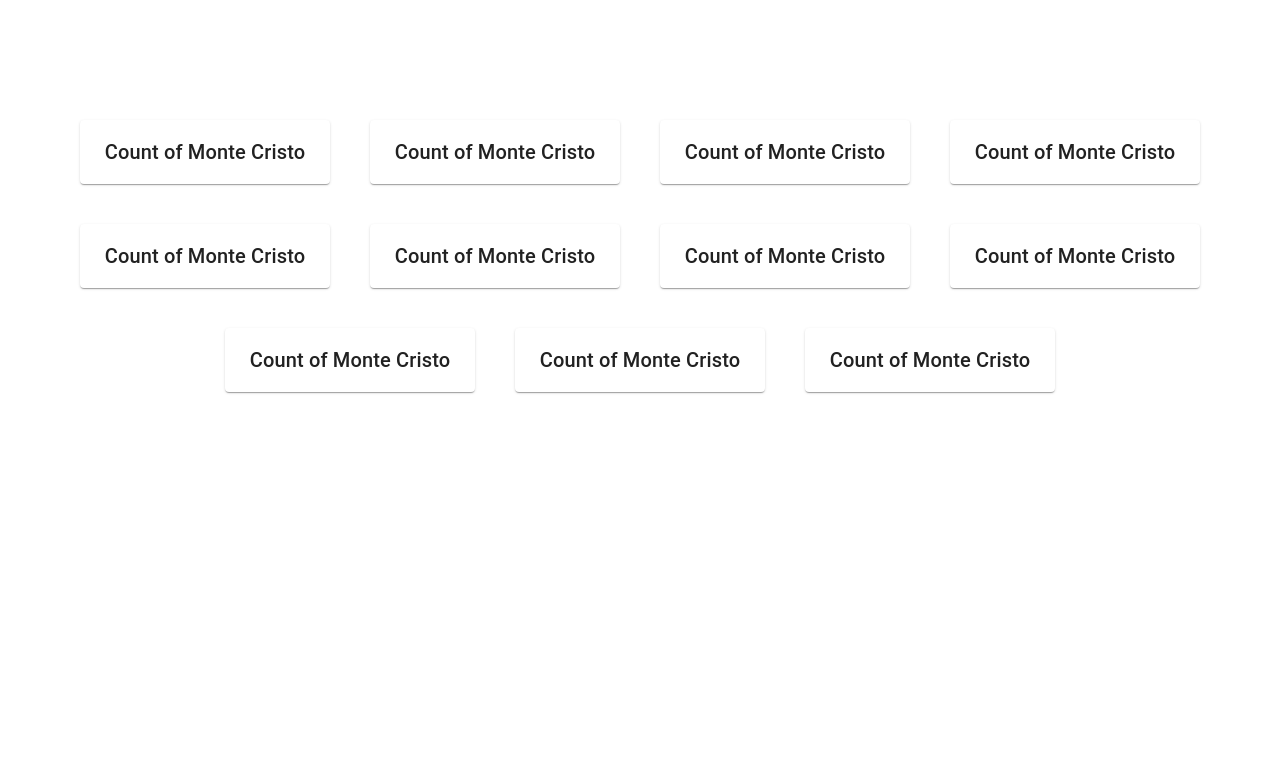
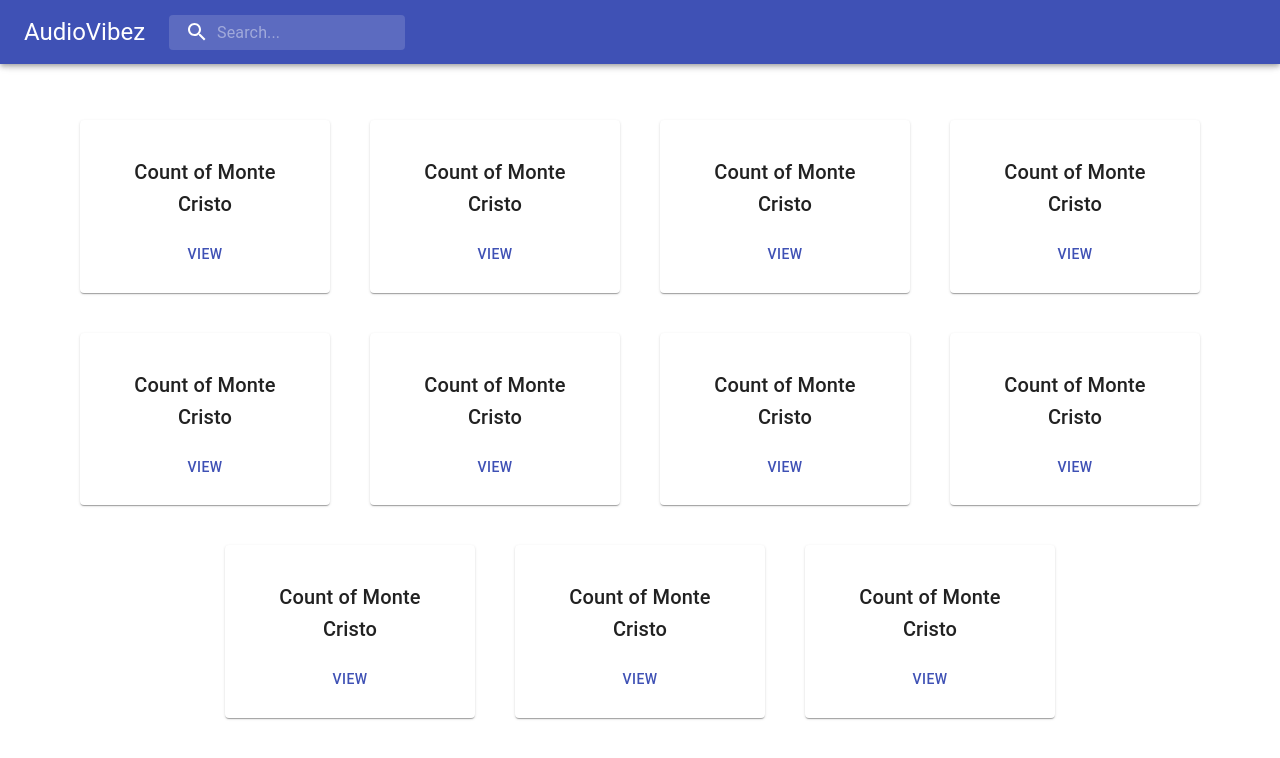
Before and after one commit to BCIT-SSD-2020-21/passion-project-rachwongrw, a React (Create React App) app in the folder ClientApp/: page / in a window 1280 px wide. Shown: the top 758 px of the page. Built offline with nearby package versions, Linux system fonts and the light colour scheme.

Commit message:
Add basic navbar

```diff
--- a/ClientApp/package.json
+++ b/ClientApp/package.json
@@ -4,6 +4,7 @@
   "private": true,
   "dependencies": {
     "@material-ui/core": "^4.11.3",
+    "@material-ui/icons": "^4.11.2",
     "axios": "^0.21.1",
     "bootstrap": "^4.1.3",
     "jquery": "^3.4.1",
--- a/ClientApp/src/App.js
+++ b/ClientApp/src/App.js
@@ -3,6 +3,7 @@
 import HomePage from '../src/layouts/HomePage';
 import DetailPage from '../src/layouts/DetailPage';
 import { makeStyles } from '@material-ui/core/styles';
+import HeaderNavigation from './layouts/HeaderNavigation';
 
 const useStyles = makeStyles((theme) =>  ({
   root: {
@@ -19,6 +20,7 @@
   return (
     <div>
       <Router>
+        <HeaderNavigation />
         <main className={classes.root}>
           <Switch>
             <HomePage exact path="/" />
--- a/ClientApp/src/components/Audiobook/index.js
+++ b/ClientApp/src/components/Audiobook/index.js
@@ -1,6 +1,6 @@
 import React from 'react';
 import { makeStyles } from '@material-ui/core/styles';
-import { Box, Card, CardActionArea, CardHeader } from '@material-ui/core';
+import { Box, Button, Card, CardHeader } from '@material-ui/core';
 
 const useStyles = makeStyles({
   root: {
@@ -11,6 +11,11 @@
   },
   card: {
     width: 250,
+    padding: 20,
+    display: 'flex',
+    flexDirection: 'column',
+    justifyContent: 'center',
+    alignItems: 'center'
   },
   cardHeader: {
     textAlign: 'center'
@@ -23,13 +28,12 @@
   return (
     <Box className={classes.root}>
       <Card className={classes.card}>
-        <CardActionArea onClick={() => cardClicked({ id })}>
           <CardHeader
             className={classes.cardHeader}
             titleTypographyProps={{ variant: 'h6' }}
             title={title}
           />
-        </CardActionArea>
+          <Button onClick={() => cardClicked({ id })} color="primary">View</Button>
       </Card>
     </Box>
   )
--- /dev/null
+++ b/ClientApp/src/components/NavBar/index.js
@@ -0,0 +1,103 @@
+import {
+  AppBar,
+  makeStyles,
+  Toolbar,
+  Typography,
+  fade,
+  InputBase,
+} from '@material-ui/core';
+import React from 'react';
+import SearchIcon from '@material-ui/icons/Search';
+import { Link } from 'react-router-dom';
+
+const useStyles = makeStyles((theme) => ({
+  root: {
+    flexGrow: 1,
+    position: 'fixed',
+    top: 0,
+    width: '100%',
+    zIndex: 1000,
+  },
+  title: {
+    display: 'none',
+    color: 'white',
+    textDecoration: 'none',
+    [theme.breakpoints.up('sm')]: {
+      display: 'block',
+    },
+    '&:hover' : {
+      color: 'white',
+      textDecoration: 'none'
+    }
+  },
+  search: {
+    position: 'relative',
+    borderRadius: theme.shape.borderRadius,
+    backgroundColor: fade(theme.palette.common.white, 0.15),
+    '&:hover': {
+      backgroundColor: fade(theme.palette.common.white, 0.25),
+    },
+    marginRight: theme.spacing(2),
+    marginLeft: 0,
+    width: '100%',
+    [theme.breakpoints.up('sm')]: {
+      marginLeft: theme.spacing(3),
+      width: 'auto',
+    },
+  },
+  searchIcon: {
+    padding: theme.spacing(0, 2),
+    height: '100%',
+    position: 'absolute',
+    pointerEvents: 'none',
+    display: 'flex',
+    alignItems: 'center',
+    justifyContent: 'center',
+  },
+  inputRoot: {
+    color: 'inherit',
+  },
+  inputInput: {
+    padding: theme.spacing(1, 1, 1, 0),
+    // vertical padding + font size from searchIcon
+    paddingLeft: `calc(1em + ${theme.spacing(4)}px)`,
+    transition: theme.transitions.create('width'),
+    width: '100%',
+    [theme.breakpoints.up('md')]: {
+      width: '20ch',
+    },
+  },
+}));
+
+export default function NavBar({ onTitleClicked }) {
+  const classes = useStyles();
+
+  return (
+    <div className={classes.root}>
+      <AppBar position="static">
+        <Toolbar>
+          <Link
+            color="inherit"
+            className={classes.title}
+            onClick={onTitleClicked}
+          >
+            <Typography variant="h5">AudioVibez</Typography>
+          </Link>
+          <form className={classes.search}>
+            <div className={classes.searchIcon}>
+              <SearchIcon />
+            </div>
+            <InputBase
+              placeholder="Search..."
+              classes={{
+                root: classes.inputRoot,
+                input: classes.inputInput,
+              }}
+              inputProps={{ 'aria-label': 'search' }}
+            />
+          </form>
+        </Toolbar>
+      </AppBar>
+    </div>
+  );
+}
--- /dev/null
+++ b/ClientApp/src/layouts/HeaderNavigation/index.js
@@ -0,0 +1,14 @@
+import React from 'react';
+import { useHistory } from 'react-router-dom';
+import NavBar from '../../components/NavBar';
+
+export default function HeaderNavigation() {
+  const history = useHistory();
+  return (
+    <div>
+      <NavBar
+        onTitleClicked={() => history.push('/')}
+      />
+    </div>
+  )
+}
--- a/ClientApp/src/layouts/HomePage/index.js
+++ b/ClientApp/src/layouts/HomePage/index.js
@@ -1,6 +1,5 @@
 import { makeStyles } from '@material-ui/core';
-import axios from 'axios';
-import React, { useState, useEffect } from 'react';
+import React from 'react';
 import { useHistory } from 'react-router-dom';
 import Audiobook from '../../components/Audiobook';
 import { booksArray } from '../../data/fakeData'
@@ -16,7 +15,7 @@
 })
 
 export default function HomePage() {
-  const [books, setBooks] = useState([booksArray]);
+  // const [books, setBooks] = useState([booksArray]);
   const history = useHistory();
   const classes = useStyles();
 
```
Also changed, not shown: 1 other file (tests, documents, lock files or other folders).
